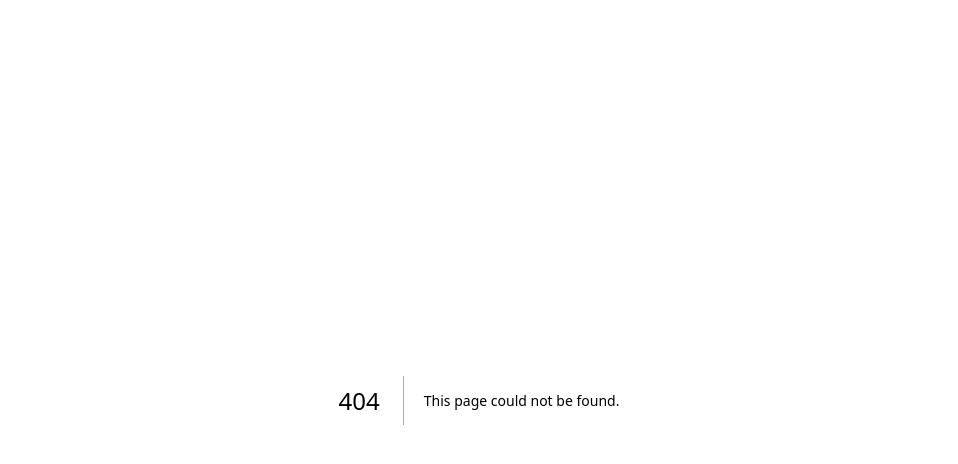
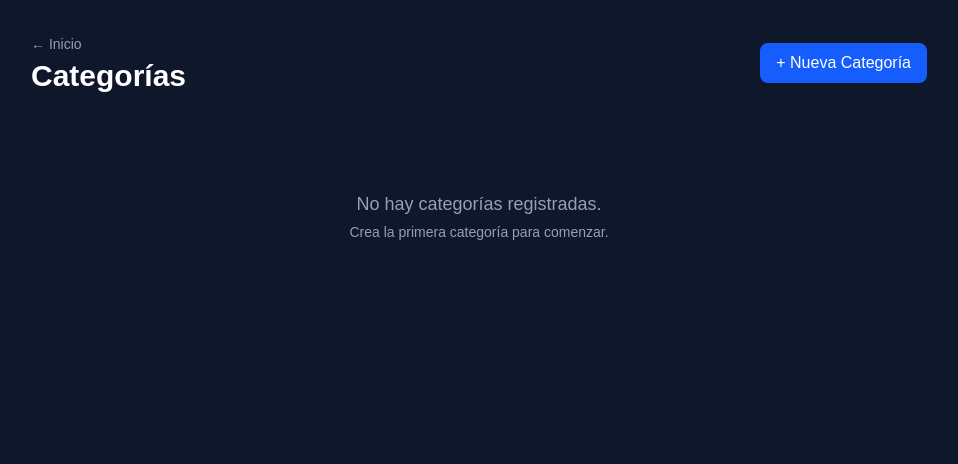
Before and after one commit to joel-matias/next-library, a Next.js app: page /categories in a window 1280 px wide. Before the commit this address had no page. Shown: the top 464 px of the page, without its empty margins (161-1119 px from the left). Built offline with nearby package versions, Linux system fonts and the light colour scheme; no server answers; the database is empty.

Commit message:
feat: git add main categories page

```diff
--- /dev/null
+++ b/src/app/categories/page.tsx
@@ -0,0 +1,39 @@
+import Link from "next/link";
+import { prisma } from "@/lib/prisma";
+import CategoryTable from "./components/ShowCategories";
+
+export default async function CategoriesPage() {
+    const categories = await prisma.category.findMany({
+        orderBy: { name: "asc" },
+    });
+
+    return (
+        <div className="min-h-screen bg-slate-900 p-8">
+            <div className="max-w-4xl mx-auto">
+                <div className="flex items-center justify-between mb-8">
+                    <div>
+                        <Link href="/" className="text-slate-400 hover:text-white text-sm mb-1 inline-block transition-colors">
+                            ← Inicio
+                        </Link>
+                        <h1 className="text-3xl font-bold text-white">Categorías</h1>
+                    </div>
+                    <Link
+                        href="/categories/new"
+                        className="bg-blue-600 hover:bg-blue-500 text-white px-4 py-2 rounded-lg transition-colors font-medium"
+                    >
+                        + Nueva Categoría
+                    </Link>
+                </div>
+
+                {categories.length === 0 ? (
+                    <div className="text-center py-16 text-slate-400">
+                        <p className="text-lg">No hay categorías registradas.</p>
+                        <p className="text-sm mt-1">Crea la primera categoría para comenzar.</p>
+                    </div>
+                ) : (
+                    <CategoryTable categories={categories} />
+                )}
+            </div>
+        </div>
+    );
+}
```
